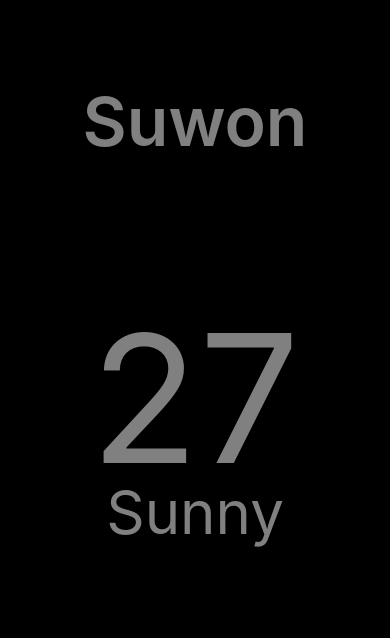
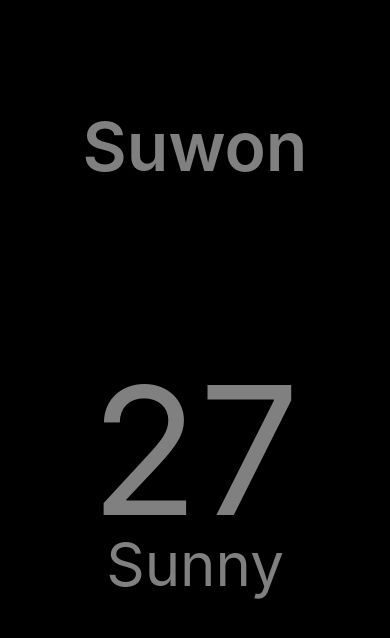
Before and after one commit to HyeonWooGa/react-native__weather-app, a React Native app: screen / in a window 390 px wide. Shown: the top 638 px of the page. Built offline with nearby package versions, Linux system fonts and the light colour scheme.

Commit message:
✨ 가로 스크롤 구현

```diff
--- a/App.js
+++ b/App.js
@@ -1,5 +1,7 @@
 import { StatusBar } from "expo-status-bar";
-import { StyleSheet, Text, View } from "react-native";
+import { Dimensions, ScrollView, StyleSheet, Text, View } from "react-native";
+
+const { width: SCREEN_WIDTH } = Dimensions.get("window");
 
 export default function App() {
   return (
@@ -8,12 +10,29 @@
         <View style={styles.city}>
           <Text style={styles.cityName}>Suwon</Text>
         </View>
-        <View style={styles.weather}>
+        <ScrollView
+          pagingEnabled
+          horizontal
+          showsHorizontalScrollIndicator={false}
+          contentContainerStyle={styles.weather}
+        >
           <View style={styles.day}>
             <Text style={styles.temp}>27</Text>
             <Text style={styles.description}>Sunny</Text>
           </View>
-        </View>
+          <View style={styles.day}>
+            <Text style={styles.temp}>27</Text>
+            <Text style={styles.description}>Sunny</Text>
+          </View>
+          <View style={styles.day}>
+            <Text style={styles.temp}>27</Text>
+            <Text style={styles.description}>Sunny</Text>
+          </View>
+          <View style={styles.day}>
+            <Text style={styles.temp}>27</Text>
+            <Text style={styles.description}>Sunny</Text>
+          </View>
+        </ScrollView>
       </View>
       <StatusBar style="light" />
     </>
@@ -28,9 +47,9 @@
     alignItems: "center",
   },
   cityName: { color: "gray", fontSize: 68, fontWeight: "600" },
-  weather: { flex: 3 },
+  weather: {},
   day: {
-    flex: 1,
+    width: SCREEN_WIDTH,
     alignItems: "center",
   },
   temp: { color: "gray", marginTop: 50, fontSize: 178 },
```
